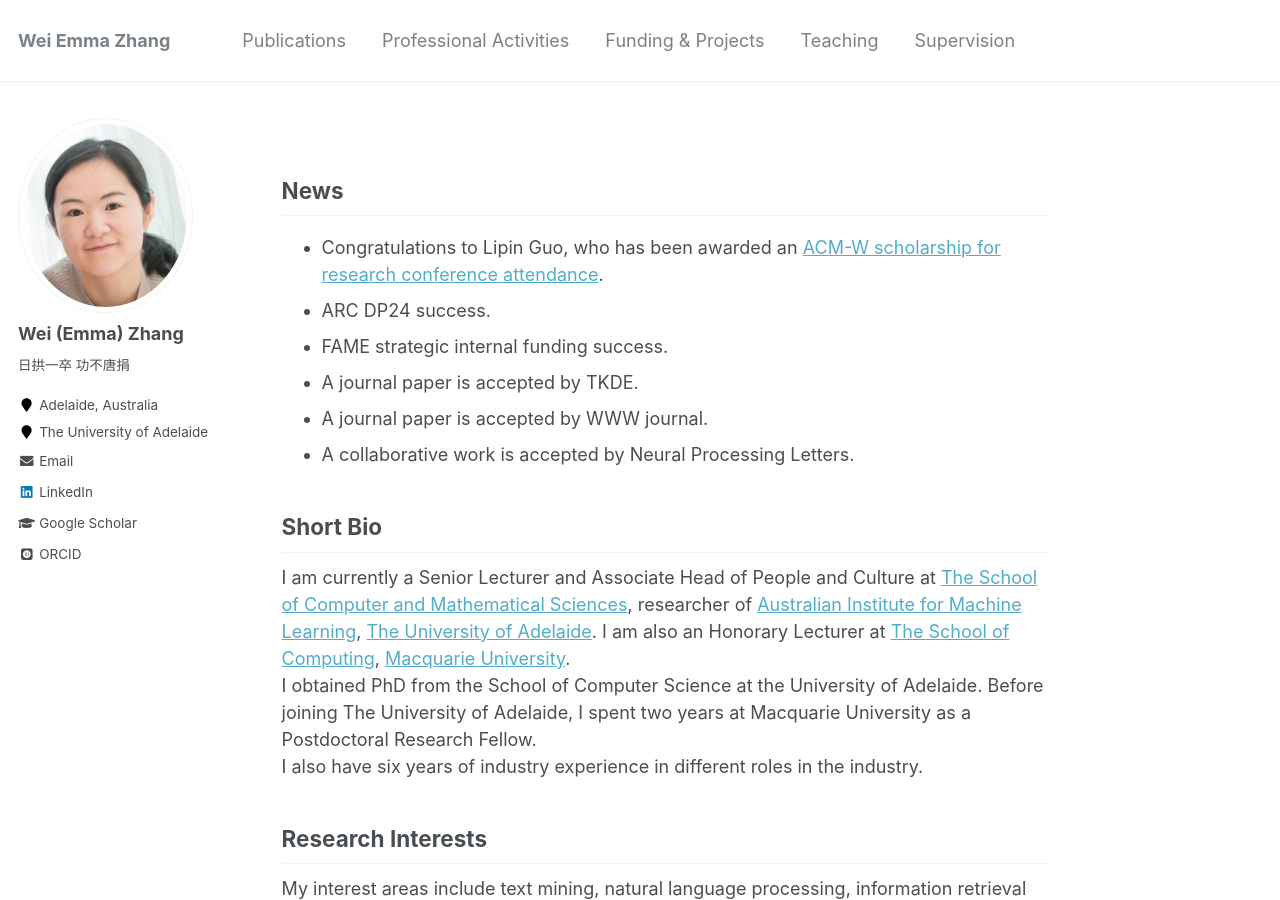
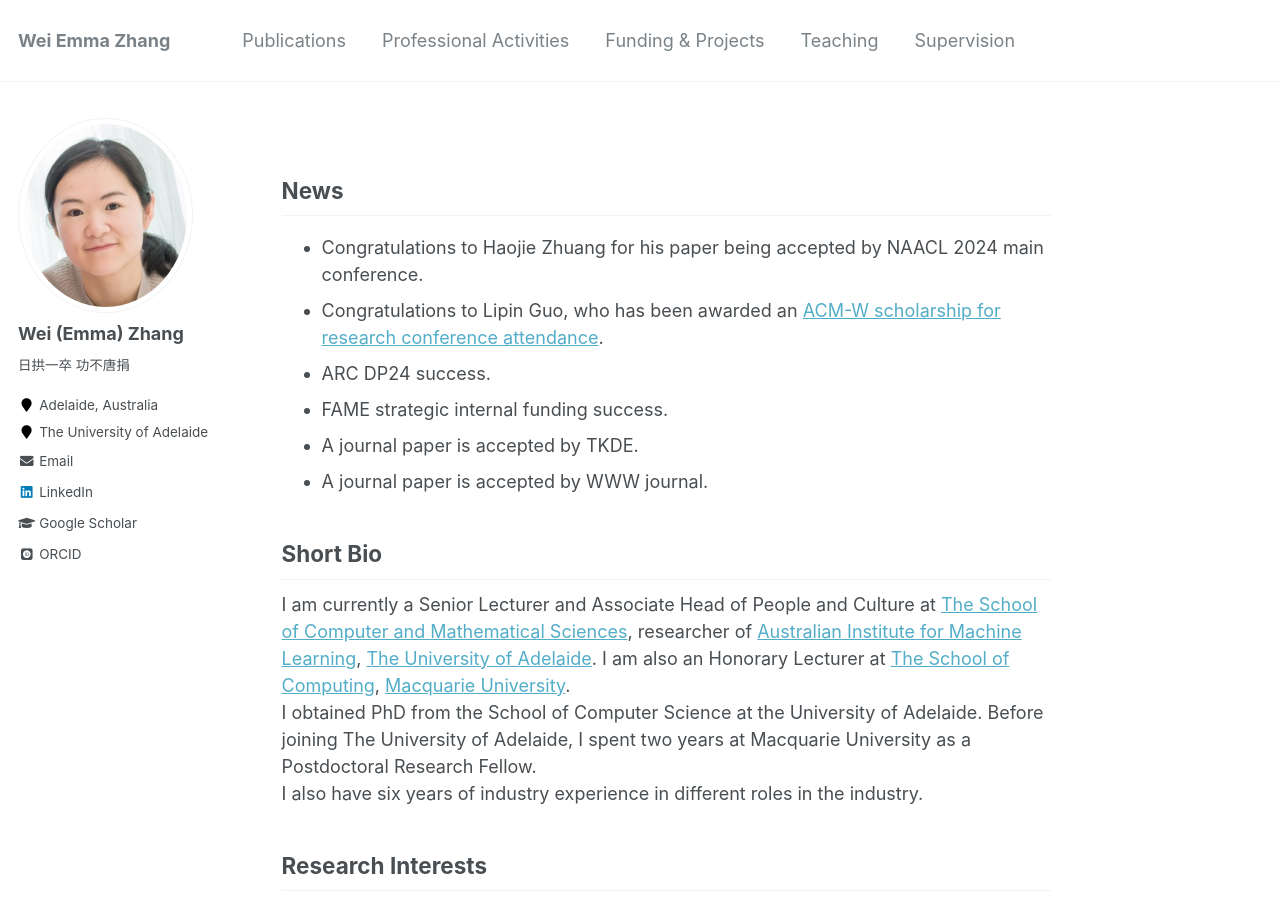
Before and after one commit to weiezhang/weiezhang.github.io, a Jekyll site: the page built from _pages/about.md, in a window 1280 px wide and 900 px high. Built offline with Jekyll 4.4.1, drawn with Linux system fonts in a browser that asks for light colours; some web fonts are replaced.

Commit message:
Update about.md

```diff
--- a/_pages/about.md
+++ b/_pages/about.md
@@ -9,12 +9,12 @@ redirect_from:
 ---
 
 ## News
+* Congratulations to Haojie Zhuang for his paper being accepted by NAACL 2024 main conference.
 * Congratulations to Lipin Guo, who has been awarded an [ACM-W scholarship for research conference attendance](https://women.acm.org/acm-w-scholarship-for-attendance-of-research-conferences-program/).
 * ARC DP24 success.
 * FAME strategic internal funding success.
 * A journal paper is accepted by TKDE.
 * A journal paper is accepted by WWW journal.
-* A collaborative work is accepted by Neural Processing Letters.
 
 ## Short Bio
 I am currently a Senior Lecturer and Associate Head of People and Culture at [The School of Computer and Mathematical Sciences](https://set.adelaide.edu.au/mathematical-sciences), researcher of [Australian Institute for Machine Learning](https://www.adelaide.edu.au/aiml/), [The University of Adelaide](http://www.adelaide.edu.au). I am also an Honorary Lecturer at [The School of Computing](https://www.mq.edu.au/faculty-of-science-and-engineering/departments-and-schools/school-of-computing), [Macquarie University](http://www.mq.edu.au/).
```
